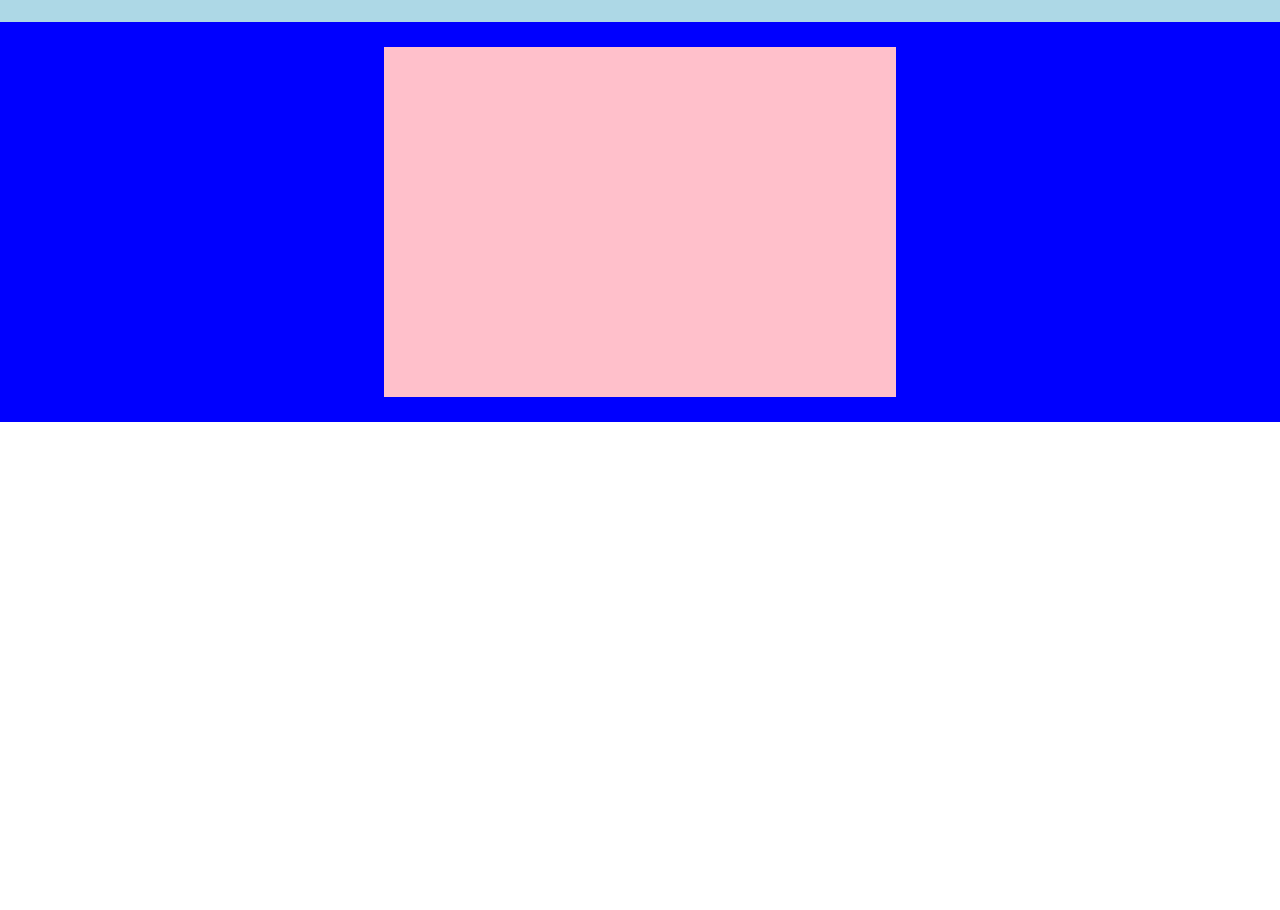
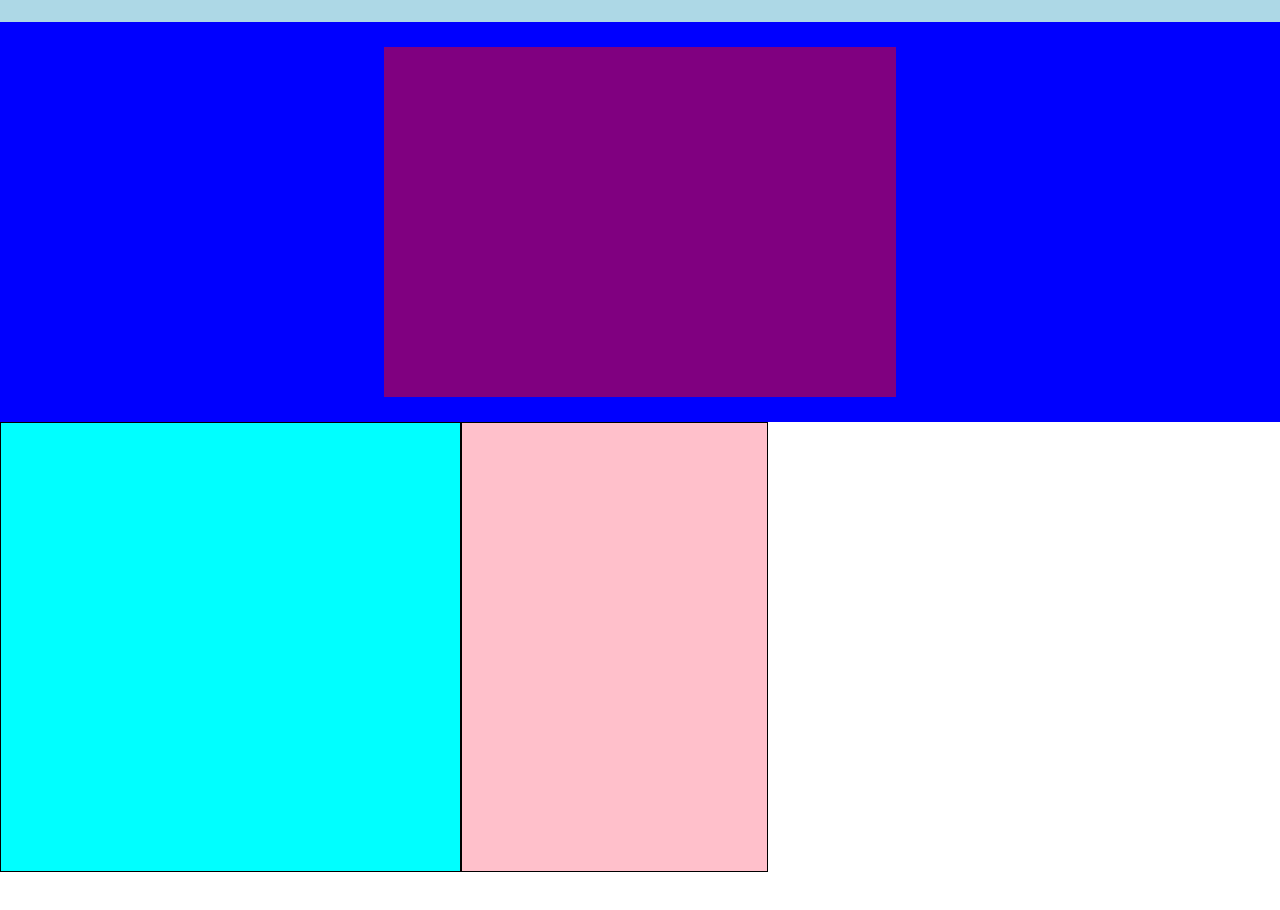
Before and after one commit to GiuseppeArgo/htmlcss-struttura-discord, a plain HTML site: page index.html in a window 1280 px wide. Shown: the part 78-988 px from the top of the page. Before the commit the page ends 800 px from the top, so only its background shows below. Drawn offline with Linux system fonts and the light colour scheme.

Commit message:
feat: second section

```diff
--- a/css/style.css
+++ b/css/style.css
@@ -5,6 +5,7 @@
 }
 
 /* common */
+
 .container {
     width: 60%
 }
@@ -63,8 +64,35 @@
 
 .first-section-content {
     height: 350px;
-    background-color: pink;
+    background-color: purple;
     width: 40%;
 }
 
 /* /first section */
+
+/* second-section */
+
+.second-section {
+    display: flex;
+    height: 500px;
+}
+
+.second-row {
+    display: flex;
+}
+
+.second-section-lcol {
+    height: 450px;
+    width: 60%;
+    background-color: aqua;
+    border: 1px solid black;
+}
+
+.second-section-rcol {
+    height: 450px;
+    width: 40%;
+    background-color: pink;
+    border: 1px solid black;
+}
+
+/* /second-section */
--- a/index.html
+++ b/index.html
@@ -25,6 +25,15 @@
         </section>
         <!-- /first section -->
 
+        <!-- second section -->
+        <section class="second-section">
+            <div class="second-row container">
+                <div class="second-section-lcol"></div>
+                <div class="second-section-rcol"></div>
+            </div>
+        </section>
+        <!-- /second section -->
+
     </main>
     <!-- /main -->
 </body>
```
